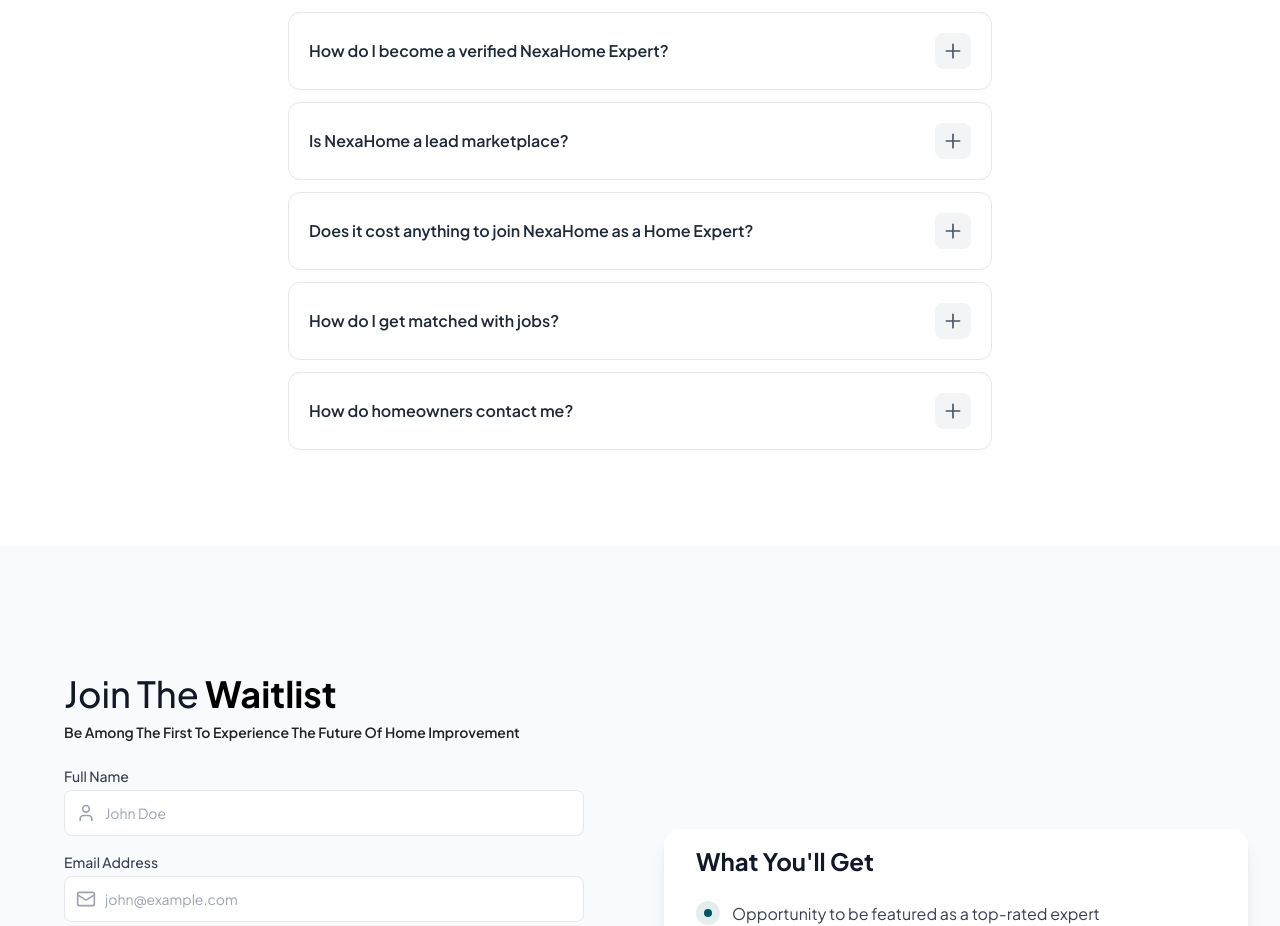
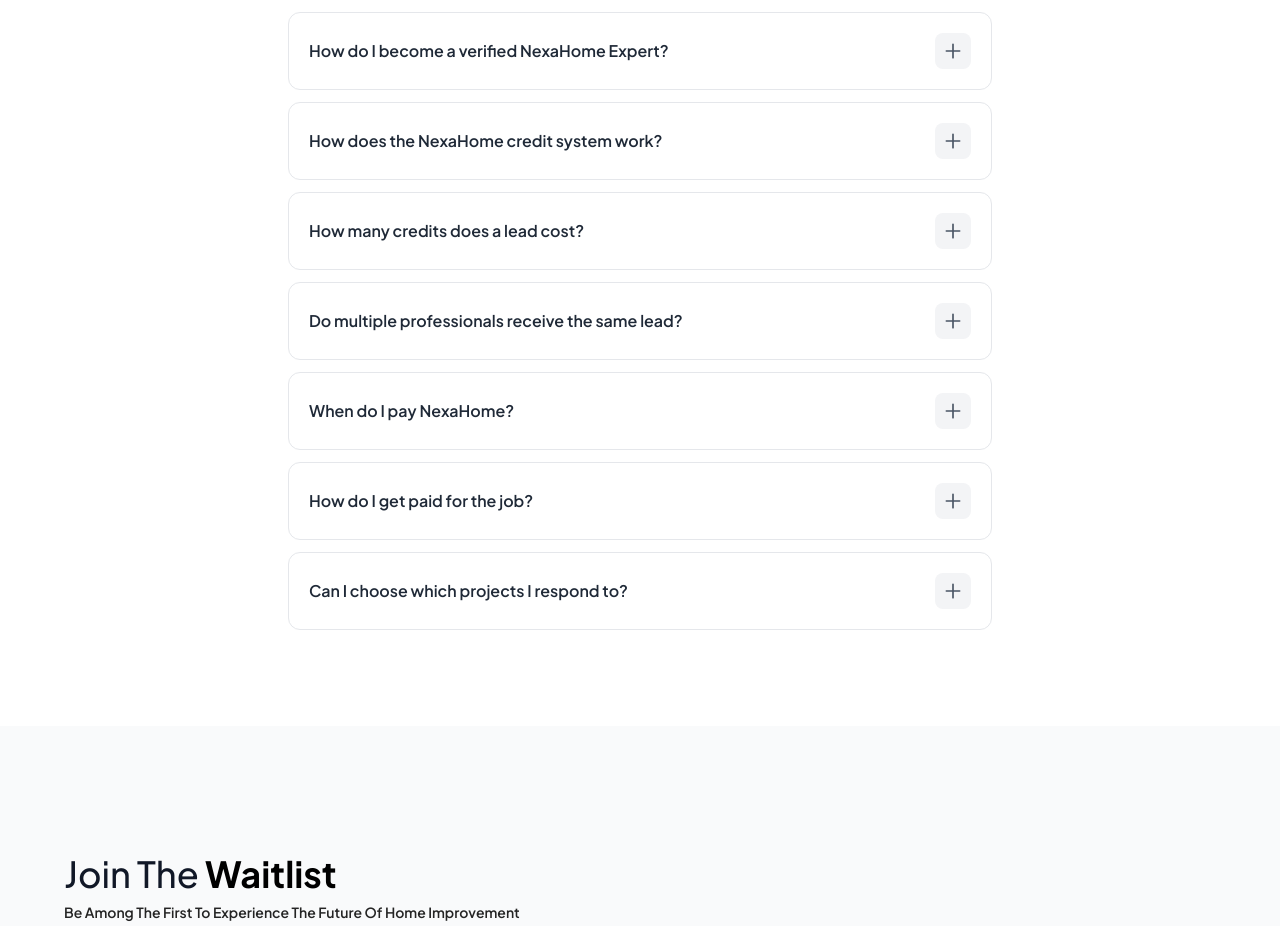
Before and after one commit to dignitestudios-dev/NexaHome-Landing-Page, a Next.js app: page / in a window 1280 px wide. Shown: the part 2820-3746 px from the top of the page. Built offline with nearby package versions, Linux system fonts and the light colour scheme.

Commit message:
Update: FAQ's Content

```diff
--- a/components/FAQ.jsx
+++ b/components/FAQ.jsx
@@ -6,32 +6,42 @@
   {
     question: "How does NexaHome work for Home Experts?",
     answer:
-      "NexaHome is a connection platform that puts you in front of homeowners actively seeking your services. Once you’re verified, you can browse matched job requests based on your services and location. You decide which opportunities to pursue, and when you accept a job, you’ll connect directly with the homeowner to discuss details, provide quotes, and manage the project on your own terms.",
+      "NexaHome connects you with homeowners who are actively looking to hire. When a new project matches your services and location, it appears on your dashboard and you’ll receive a notification by text or email.<br/><br/>If you're interested, you can use credits to unlock the homeowner’s contact information and reach out directly to discuss the job.<br/><br/>You decide which opportunities to pursue, giving you full control over the projects you take on.",
   },
   {
     question: "How do I become a verified NexaHome Expert?",
     answer:
-      "We use an automated identity verification process to maintain a high level of trust on the platform. To get started, you’ll be asked to provide a photo of your government-issued ID and a quick selfie for biometric verification. The process takes only a few minutes and allows us to securely confirm your identity so you can begin receiving job opportunities right away.",
+      "Create an account, complete your profile, and submit your business details for verification. Once approved, you’ll begin receiving project requests that match your services and location.<br/><br/>Verification helps maintain a trusted network of professionals for homeowners using NexaHome.",
   },
   {
-    question: "Is NexaHome a lead marketplace?",
+    question: "How does the NexaHome credit system work?",
     answer:
-      "Yes. NexaHome is a marketplace designed to connect experts with homeowners who need their services. While we verify the identity of experts on our platform, NexaHome does not manage, supervise, or take responsibility for the jobs performed. All project details, contracts, pricing, and communication take place directly between you and the homeowner. As the service provider, you are solely responsible and liable for the work you perform.",
+      "NexaHome uses a credit system to give you access to homeowner leads.<br/><br/>When you see a project you're interested in, you can use credits to unlock the homeowner’s contact information and reach out directly to discuss the job.<br/><br/>Credits are purchased in advance and used only when you decide to unlock a lead.",
   },
   {
-    question: "Does it cost anything to join NexaHome as a Home Expert?",
+    question: "How many credits does a lead cost?",
     answer:
-      "No. There is no subscription fee, and it’s completely free to join NexaHome. We operate on a pay-per-lead model, which means you only pay when you choose to purchase a specific job and connect with a homeowner. There are no monthly fees or hidden costs — you only pay for the opportunities you decide to pursue.",
+      "The number of credits required to unlock a lead depends on the type of project and service category.<br/><br/>Larger or more specialized projects may require more credits, while smaller jobs may require fewer.<br/><br/>The exact number of credits needed will always be shown before you unlock a lead so you can decide if the opportunity is right for you.",
   },
   {
-    question: "How do I get matched with jobs?",
+    question: "Do multiple professionals receive the same lead?",
     answer:
-      "Matching happens in real time. When a homeowner submits a request, they are shown a list of experts who match their needs and location. The homeowner can choose to notify specific experts or notify all matching experts. Once you’re notified, you can review the project details and decide whether to purchase the job to secure the connection.",
+      "Yes. A small number of qualified professionals may receive the same project so homeowners can compare options and choose the best fit.<br/><br/>NexaHome limits how many professionals can unlock each lead to help keep competition manageable.",
   },
   {
-    question: "How do homeowners contact me?",
+    question: "When do I pay NexaHome?",
     answer:
-      "Once you purchase a job, you’ll receive the homeowner’s contact information along with their preferred method of communication. You can then reach out directly to discuss project details, provide quotes, and schedule the work. All communication happens off the platform.",
+      "Credits are purchased in advance and used when you choose to unlock a homeowner’s contact information.<br/><br/>You decide which opportunities are worth pursuing and only use credits on the leads you want to contact.<br/><br/>You’ll always see the credit cost before unlocking a lead.",
+  },
+  {
+    question: "How do I get paid for the job?",
+    answer:
+      "NexaHome connects you with homeowners who need your services, but you handle the project agreement and payment directly with the homeowner.<br/><br/>This gives you full control over pricing, scheduling, and how you run your business.",
+  },
+  {
+    question: "Can I choose which projects I respond to?",
+    answer:
+      "Yes. You decide which leads to unlock and which opportunities to pursue.<br/><br/>You are not required to respond to every project request, allowing you to focus on the jobs that best fit your business.",
   },
 ];
 
```
